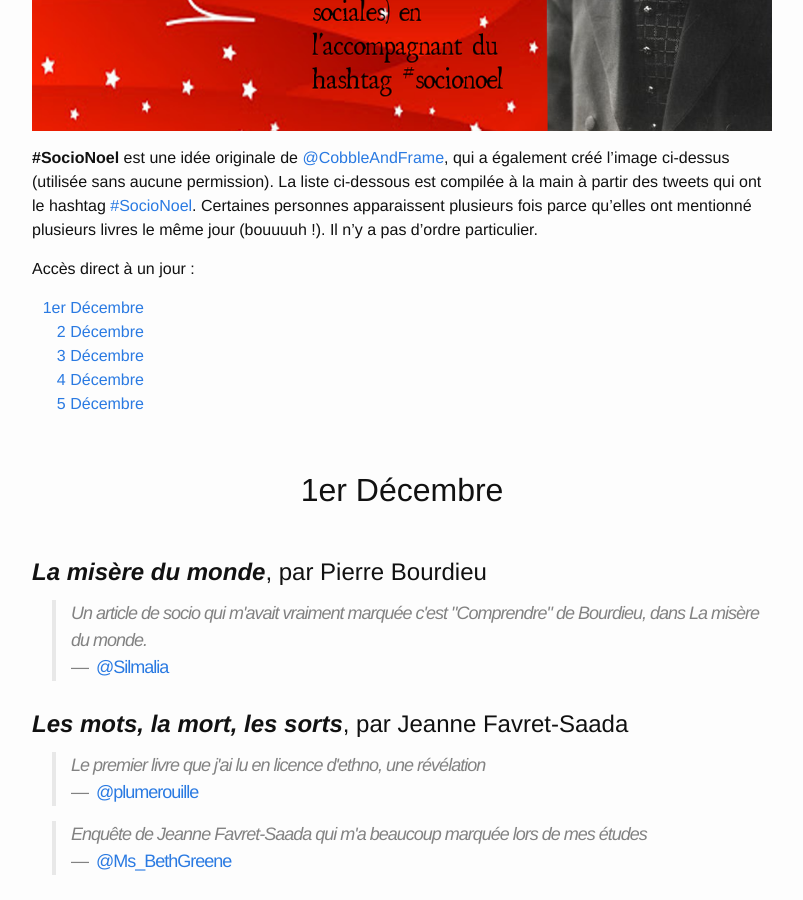
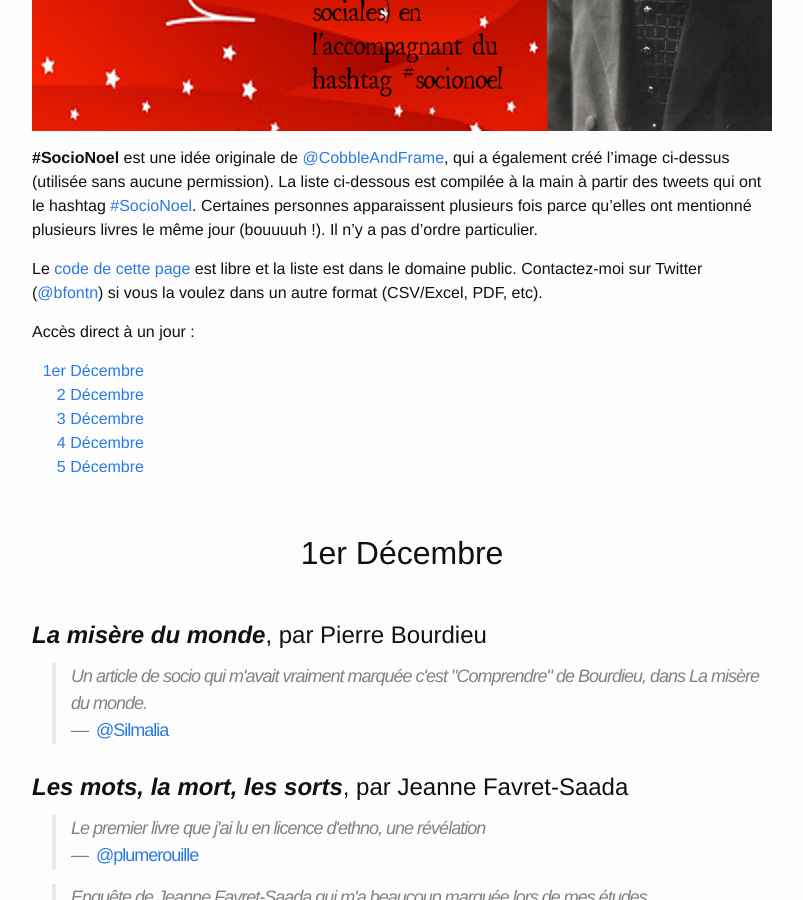
Before and after one commit to bfontaine/SocioNoel, a Jekyll site: the page built from index.md, in a window 1280 px wide and 900 px high, scrolled down 547 px. Shown: the whole window, without its empty margins (238-1041 px from the left). Built offline with Jekyll 4.4.1, drawn with Linux system fonts in a browser that asks for light colours.

Commit message:
link to source code added

```diff
--- a/index.md
+++ b/index.md
@@ -10,6 +10,9 @@ Certaines personnes apparaissent plusieurs fois parce qu’elles ont mentionné
 plusieurs livres le même jour (bouuuuh !).
 Il n’y a pas d’ordre particulier.
 
+Le <a href="https://github.com/bfontaine/SocioNoel">code de cette page</a> est libre et la liste est dans le domaine public.
+Contactez-moi sur Twitter (<a href="https://twitter.com/bfontn">@bfontn</a>) si vous la voulez dans un autre format (CSV/Excel, PDF, etc).
+
 Accès direct à un jour :<br/>
 
 1. [1er Décembre](#dec15-1)
--- a/mklist.rb
+++ b/mklist.rb
@@ -99,6 +99,9 @@ Certaines personnes apparaissent plusieurs fois parce qu’elles ont mentionné
 plusieurs livres le même jour (bouuuuh !).
 Il n’y a pas d’ordre particulier.
 
+Le <a href="https://github.com/bfontaine/SocioNoel">code de cette page</a> est libre et la liste est dans le domaine public.
+Contactez-moi sur Twitter (<a href="https://twitter.com/bfontn">@bfontn</a>) si vous la voulez dans un autre format (CSV/Excel, PDF, etc).
+
 Accès direct à un jour :<br/>
 
   EOS
```
